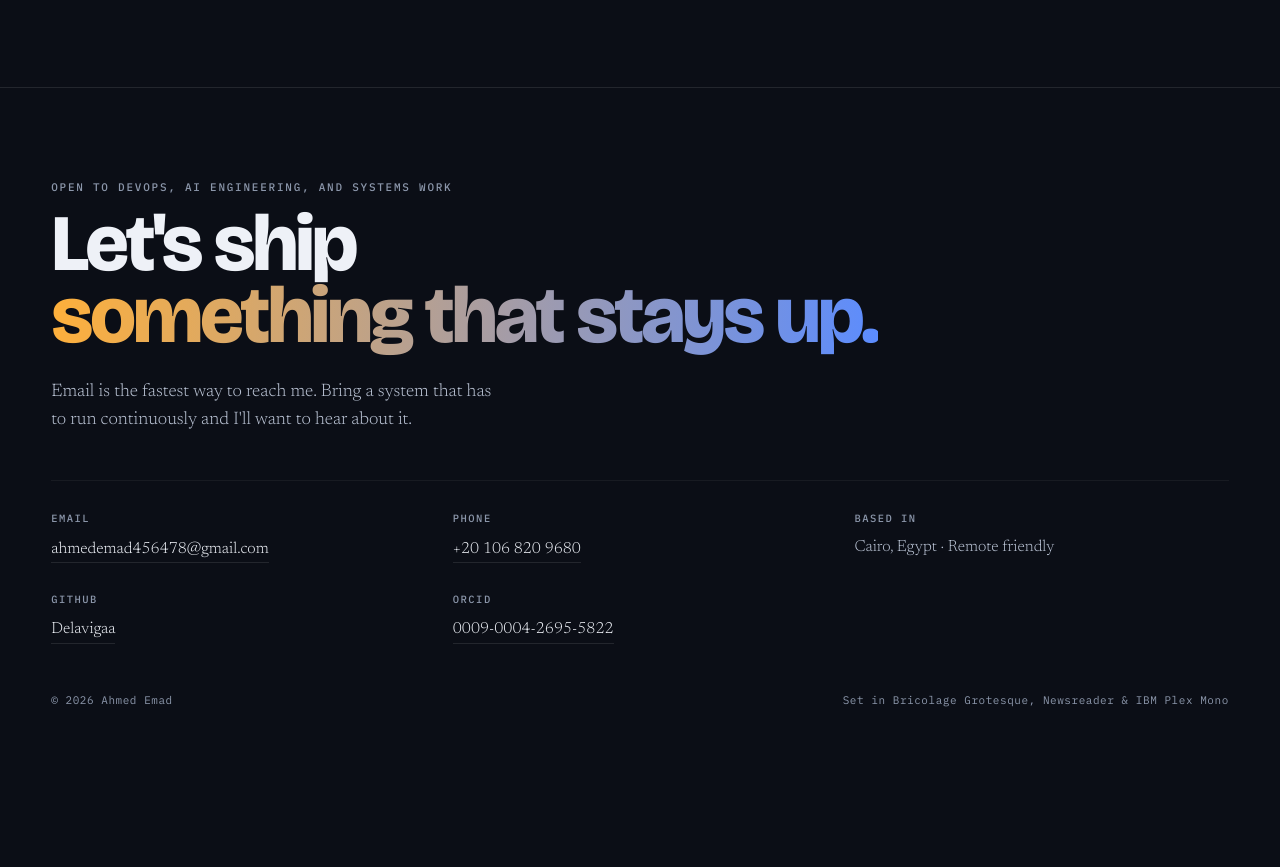
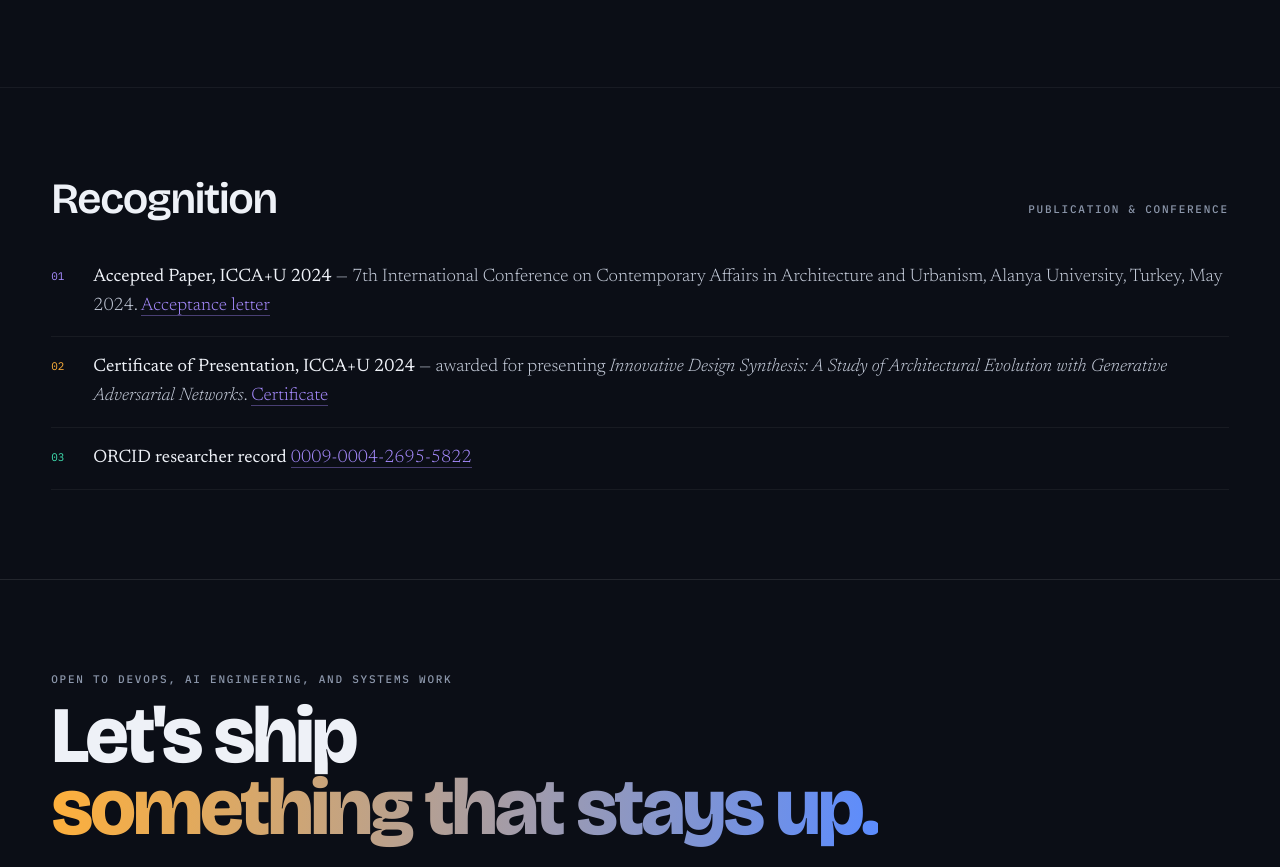
Before and after one commit to Delavigaa/Delavigaa.github.io, a plain HTML site: page index.html in a window 1280 px wide. Shown: the part 4485-5352 px from the top of the page. Before the commit the page ends 5243 px from the top, so only its background shows below. Drawn offline with nearby package versions, Linux system fonts and the light colour scheme.

Commit message:
Add files via upload

```diff
--- a/index.html
+++ b/index.html
@@ -155,6 +155,17 @@ img{max-width:100%}
 .sk-4{color:var(--violet)} .sk-5{color:var(--rose)} .sk-6{color:var(--azure)}
 .skill p{margin:0;font-size:16.5px;font-weight:300;line-height:1.7;color:#C7CEDC}
 @media(max-width:760px){.skills{grid-template-columns:1fr}}
+
+/* ---------- recognition ---------- */
+.awards{list-style:none;margin:0;padding:0;display:grid;gap:1rem}
+.awards li{display:grid;grid-template-columns:26px 1fr;gap:1rem;font-weight:300;color:#C7CEDC;padding-bottom:1rem;border-bottom:1px solid var(--line-soft)}
+.awards .n{font-family:var(--mono);font-size:11px;padding-top:.45em}
+.awards li:nth-child(1) .n{color:var(--violet)}
+.awards li:nth-child(2) .n{color:var(--amber)}
+.awards li:nth-child(3) .n{color:var(--mint)}
+.awards strong{font-weight:400;color:var(--text)}
+.awards a{text-decoration:none;color:var(--violet);border-bottom:1px solid rgba(167,139,255,.4);transition:opacity .18s}
+.awards a:hover{opacity:.7}
 
 /* ---------- contact ---------- */
 .foot{border-top:1px solid var(--line);padding:clamp(3rem,7vw,5rem) 0 3rem;position:relative;z-index:2}
@@ -396,6 +407,21 @@ img{max-width:100%}
     </div>
   </section>
 
+  <!-- ================= RECOGNITION ================= -->
+  <section class="sec">
+    <div class="shell">
+      <div class="sec-head rise">
+        <h2>Recognition</h2>
+        <span class="eyebrow">Publication &amp; conference</span>
+      </div>
+      <ul class="awards rise">
+        <li><span class="n">01</span><span><strong>Accepted Paper, ICCA+U 2024</strong> — 7th International Conference on Contemporary Affairs in Architecture and Urbanism, Alanya University, Turkey, May 2024. <a href="https://drive.google.com/file/d/16ylLnx5pZ50RBb5aHQBjG_3uimR5N0wA/view?usp=sharing" target="_blank" rel="noopener">Acceptance letter</a></span></li>
+        <li><span class="n">02</span><span><strong>Certificate of Presentation, ICCA+U 2024</strong> — awarded for presenting <em>Innovative Design Synthesis: A Study of Architectural Evolution with Generative Adversarial Networks</em>. <a href="https://drive.google.com/file/d/1fXMj1x43mJz9hCW8Yr0ANhacPtsSC7R-/view?usp=sharing" target="_blank" rel="noopener">Certificate</a></span></li>
+        <li><span class="n">03</span><span><strong>ORCID researcher record</strong> <a href="https://orcid.org/0009-0004-2695-5822" target="_blank" rel="noopener">0009-0004-2695-5822</a></span></li>
+      </ul>
+    </div>
+  </section>
+
 </main>
 
 <!-- ================= CONTACT ================= -->
```
